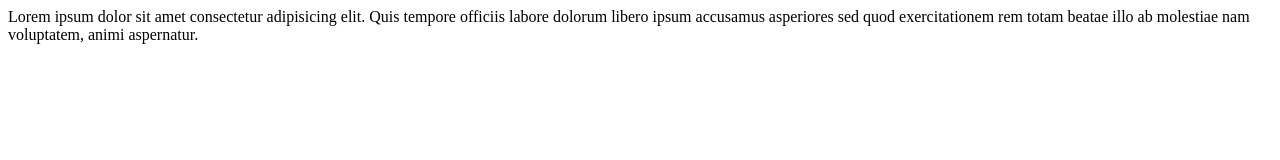
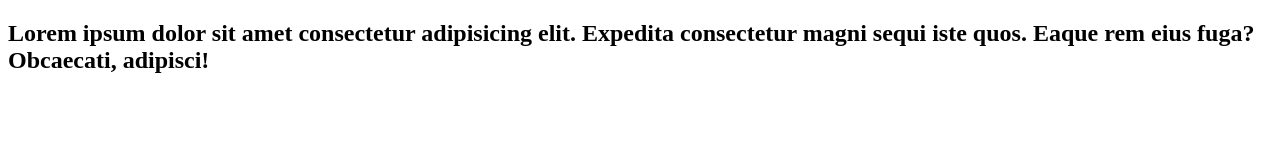
Before and after one commit to Sahwag546/Hirecoder, a plain HTML site: page assets/index.html in a window 1280 px wide. Drawn offline with Linux system fonts and the light colour scheme.

Commit message:
add section

```diff
--- a/assets/index.html
+++ b/assets/index.html
@@ -6,6 +6,10 @@
     <title>Document</title>
 </head>
 <body>
-    Lorem ipsum dolor sit amet consectetur adipisicing elit. Quis tempore officiis labore dolorum libero ipsum accusamus asperiores sed quod exercitationem rem totam beatae illo ab molestiae nam voluptatem, animi aspernatur.
+   <section>
+    <div class="container">
+        <h1>Lorem ipsum dolor sit amet consectetur adipisicing elit. Expedita consectetur magni sequi iste quos. Eaque rem eius fuga? Obcaecati, adipisci!</h1>
+    </div>
+   </section>
 </body>
 </html>
```
